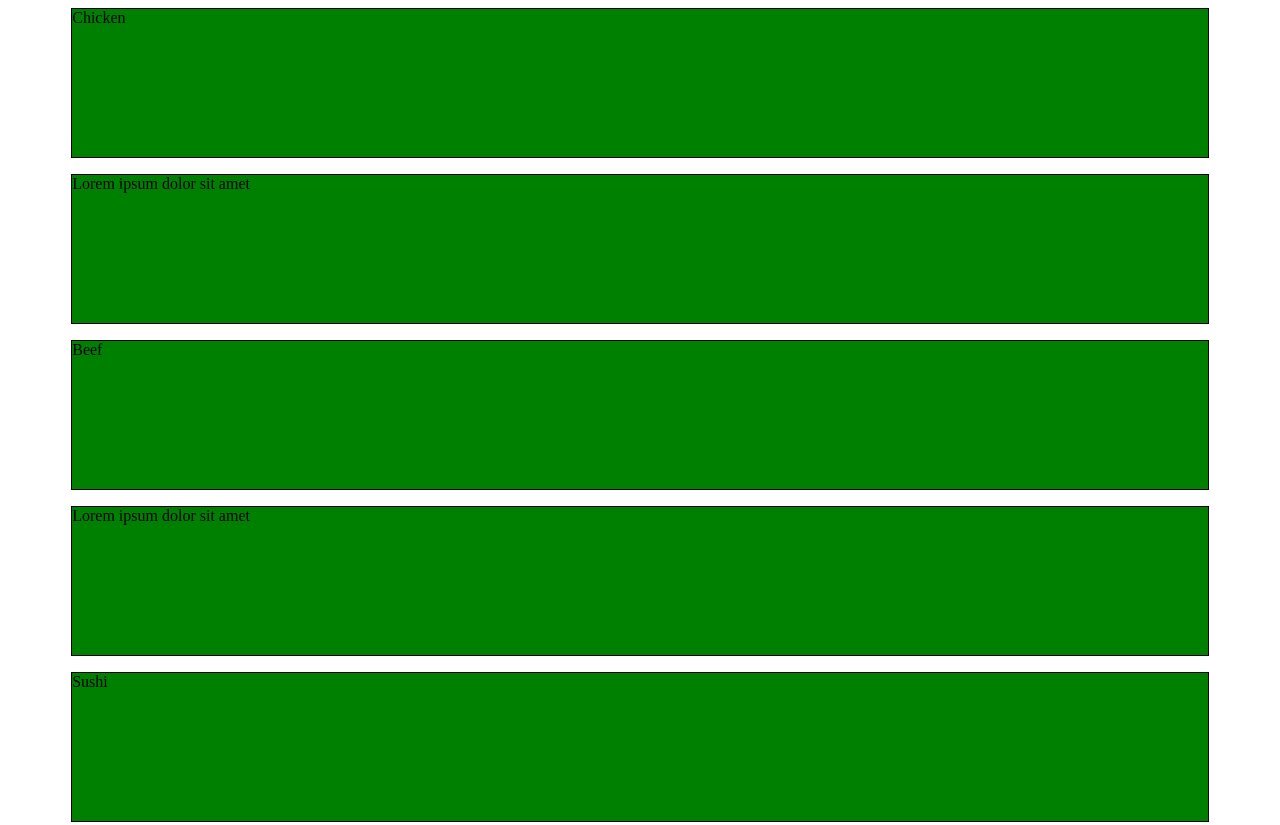
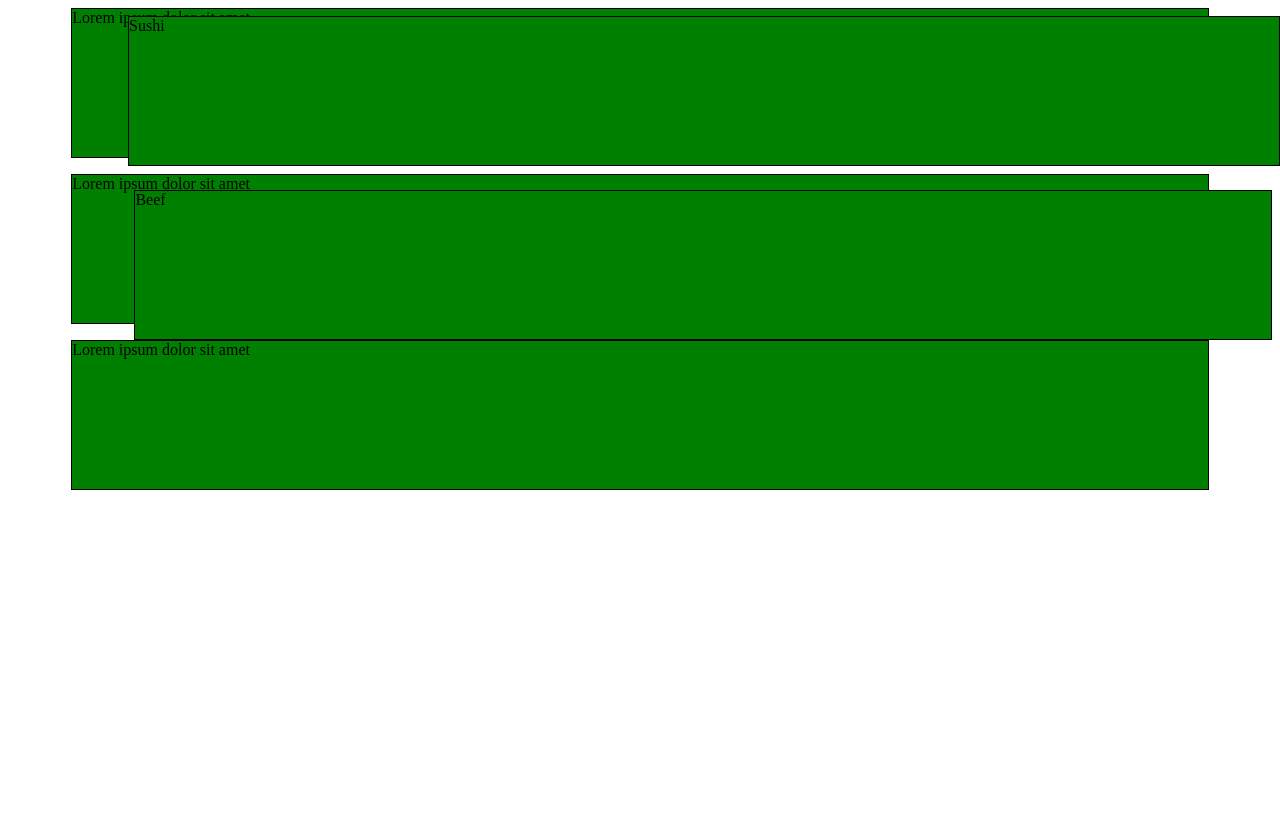
Before and after one commit to shamikhshahid/module_2, a plain HTML site: page index.html in a window 1280 px wide. Shown: the top 825 px of the page. After the commit the page ends 800 px from the top, so only its background shows below. Drawn offline with Linux system fonts and the light colour scheme.

Commit message:
Update style.css

```diff
--- a/css/style.css
+++ b/css/style.css
@@ -9,8 +9,33 @@ p {
   margin-right: auto;
   margin-left: auto;
 }
+#c1 {
+  position: relative;
+}
 
+#c2 {
+  position: relative;
+}
 
+#c3 {
+  position: relative;
+}
+
+#p1 {
+  position: absolute;
+  top: 0;
+  right: 0;
+}
+#p2 {
+  position: absolute;
+  top: 0;
+  right: 0;
+}
+#p3 {
+  position: absolute;
+  top: 0;
+  right: 0;
+}
 /***** Large devices ******/
 @media (min width:992px) {
   .col-lg-1, .col-lg-2, .col-lg-3, .col-lg-4, .col-lg-5, .col-lg-6, .col-lg-7, .col-lg-8, .col-lg-9, .col-lg-10, .col-lg-11, .col-lg-12 {
```
